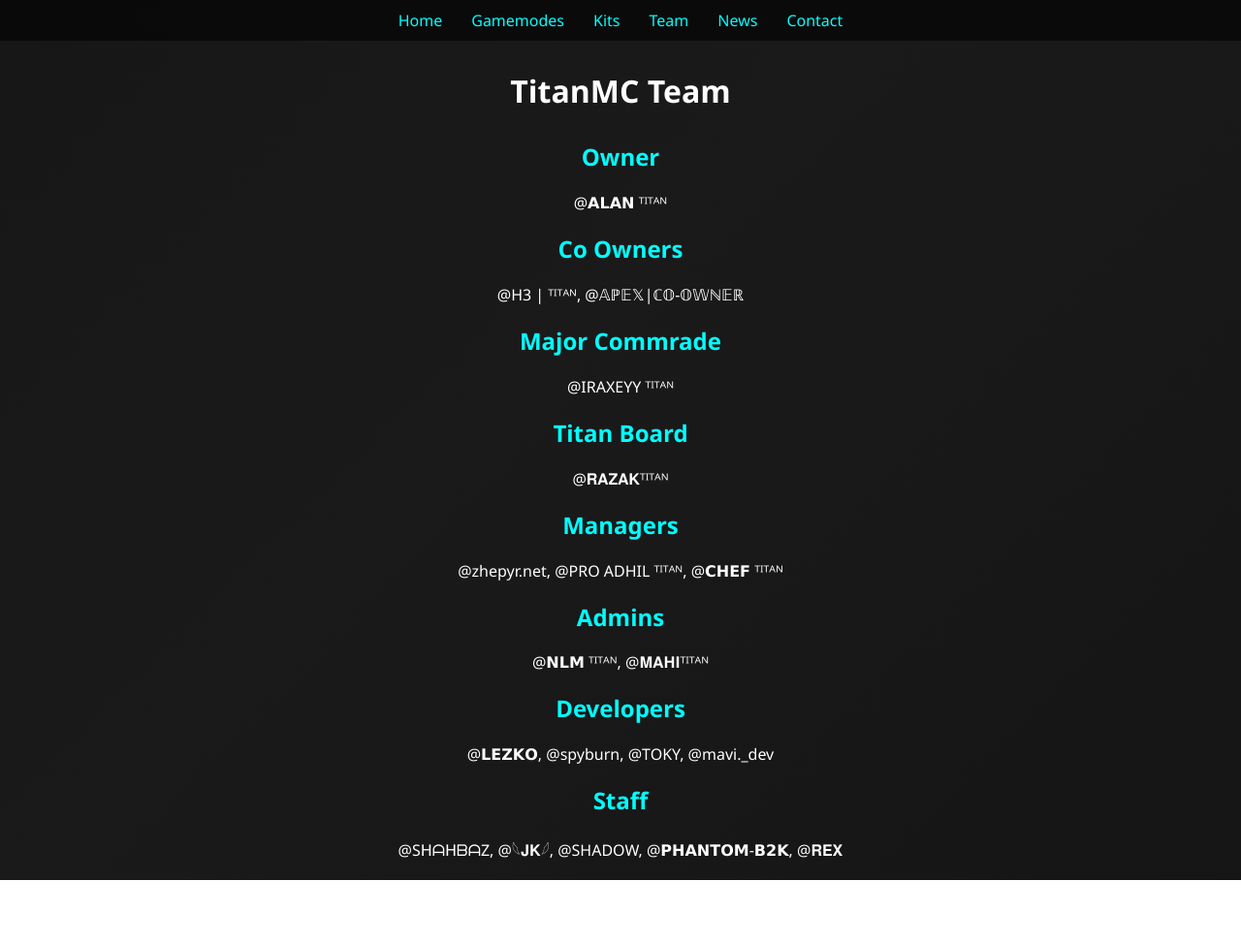
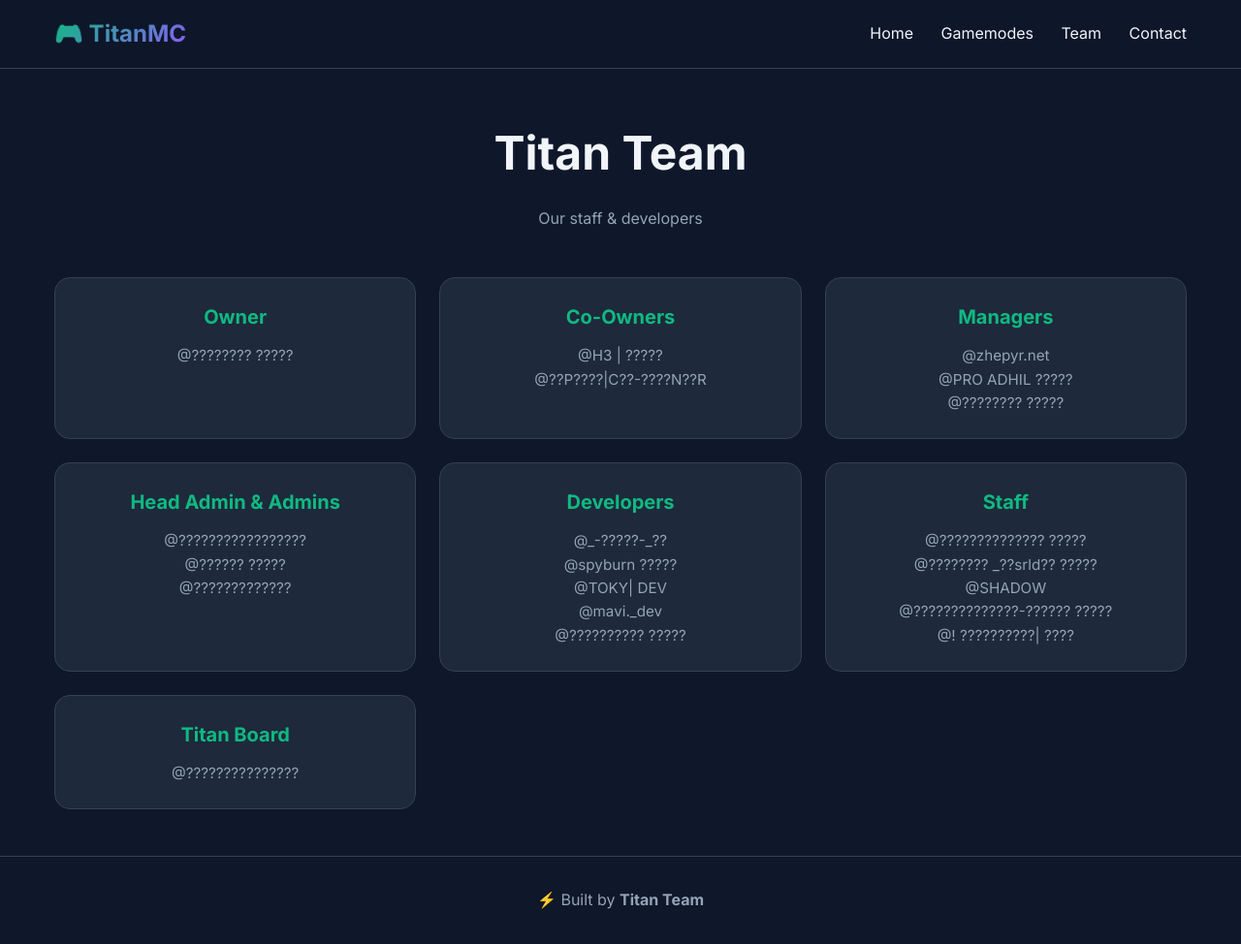
Before and after one commit to sahalshihabudheen-hash/Tittan_MC, a plain HTML site: page team.html in a window 1280 px wide. Shown: the whole page at 97% size. Before the commit the page ends 908 px from the top, so only its background shows below. Drawn offline with Linux system fonts and the light colour scheme.

Commit message:
Update team.html

```diff
--- a/team.html
+++ b/team.html
@@ -1,36 +1,111 @@
-
 <!DOCTYPE html>
-<html><head><meta charset="UTF-8"><meta name="viewport" content="width=device-width, initial-scale=1.0">
-<title>Team | TitanMC</title>
+<html lang="en">
+<head>
+  <meta charset="UTF-8">
+  <meta name="viewport" content="width=device-width, initial-scale=1.0">
+  <title>Titan Team | TitanMC</title>
+  <link href="https://fonts.googleapis.com/css2?family=Inter:wght@400;600;700&display=swap" rel="stylesheet">
   <style>
-body{margin:0;font-family:'Segoe UI';text-align:center;color:white;
-background:linear-gradient(-45deg,#0f0f0f,#1a1a1a,#0f0f0f,#1a1a1a);
-background-size:400% 400%;animation:gradientBG 15s ease infinite;}
-@keyframes gradientBG{0%{background-position:0% 50%;}50%{background-position:100% 50%;}100%{background-position:0% 50%;}}
-nav{display:flex;justify-content:center;background:rgba(0,0,0,0.6);padding:10px;}
-nav a{color:#00ffff;margin:0 15px;text-decoration:none;transition:0.3s;}
-nav a:hover{color:white;text-shadow:0 0 10px #00ffff;}
-h1{margin:30px 0;}
-.role{margin:20px 0;}
-.role h2{color:#00ffff;}
+    * {margin:0;padding:0;box-sizing:border-box;}
+    body {
+      font-family:'Inter',sans-serif;
+      background:#0f172a;
+      color:#f1f5f9;
+      line-height:1.6;
+    }
+    header {
+      position:fixed;top:0;left:0;right:0;z-index:1000;
+      background:rgba(15,23,42,0.9);backdrop-filter:blur(12px);
+      border-bottom:1px solid #334155;
+    }
+    nav {
+      display:flex;justify-content:space-between;align-items:center;
+      max-width:1200px;margin:0 auto;padding:1rem;
+    }
+    .logo {font-size:1.5rem;font-weight:700;
+      background:linear-gradient(135deg,#10b981,#8b5cf6);
+      -webkit-background-clip:text;-webkit-text-fill-color:transparent;
+    }
+    nav a {
+      color:#f1f5f9;text-decoration:none;margin-left:1.5rem;
+      font-weight:500;transition:color .3s;
+    }
+    nav a:hover {color:#10b981;}
+    main {padding-top:120px;max-width:1200px;margin:0 auto;padding-left:1rem;padding-right:1rem;}
+    h1 {text-align:center;font-size:3rem;font-weight:700;margin-bottom:1rem;}
+    .lead {text-align:center;color:#94a3b8;margin-bottom:3rem;}
+    .grid {
+      display:grid;grid-template-columns:repeat(auto-fit,minmax(280px,1fr));
+      gap:1.5rem;
+    }
+    .card {
+      background:#1e293b;border:1px solid #334155;border-radius:1rem;
+      padding:1.5rem;text-align:center;transition:all .3s;
+    }
+    .card:hover {transform:translateY(-5px);box-shadow:0 10px 30px rgba(0,0,0,.4);border-color:#10b981;}
+    .card h3 {margin-bottom:.75rem;font-size:1.25rem;color:#10b981;}
+    .names {color:#94a3b8;font-size:.95rem;white-space:pre-line;}
+    footer {
+      text-align:center;padding:2rem;margin-top:3rem;
+      border-top:1px solid #334155;color:#94a3b8;
+    }
   </style>
 </head>
 <body>
+  <header>
     <nav>
+      <div class="logo">🎮 TitanMC</div>
+      <div>
         <a href="index.html">Home</a>
         <a href="gamemodes.html">Gamemodes</a>
-<a href="kits.html">Kits</a>
         <a href="team.html">Team</a>
-<a href="news.html">News</a>
         <a href="contact.html">Contact</a>
+      </div>
     </nav>
-<h1>TitanMC Team</h1>
-<div class="role"><h2>Owner</h2><p>@𝗔𝗟𝗔𝗡 ᵀᴵᵀᴬᴺ</p></div>
-<div class="role"><h2>Co Owners</h2><p>@H3 | ᵀᴵᵀᴬᴺ, @𝔸ℙ𝔼𝕏|ℂ𝕆-𝕆𝕎ℕ𝔼ℝ</p></div>
-<div class="role"><h2>Major Commrade</h2><p>@IRAXEYY ᵀᴵᵀᴬᴺ</p></div>
-<div class="role"><h2>Titan Board</h2><p>@𝐑𝐀𝐙𝐀𝐊ᵀᴵᵀᴬᴺ</p></div>
-<div class="role"><h2>Managers</h2><p>@zhepyr.net, @PRO ADHIL ᵀᴵᵀᴬᴺ, @𝗖𝗛𝗘𝗙 ᵀᴵᵀᴬᴺ</p></div>
-<div class="role"><h2>Admins</h2><p>@𝗡𝗟𝗠 ᵀᴵᵀᴬᴺ, @𝐌𝐀𝐇𝐈ᵀᴵᵀᴬᴺ</p></div>
-<div class="role"><h2>Developers</h2><p>@𝗟𝗘𝗭𝗞𝗢, @spyburn, @TOKY, @mavi._dev</p></div>
-<div class="role"><h2>Staff</h2><p>@SᕼᗩᕼᗷᗩZ, @𓆩𝐉𝐊𓆪, @SHADOW, @𝗣𝗛𝗔𝗡𝗧𝗢𝗠-𝗕𝟮𝗞, @𝐑𝐄𝐗</p></div>
-</body></html>
+  </header>
+
+  <main>
+    <h1>Titan Team</h1>
+    <p class="lead">Our staff & developers</p>
+
+    <div class="grid">
+      <div class="card">
+        <h3>Owner</h3>
+        <p class="names">@???????? ?????</p>
+      </div>
+
+      <div class="card">
+        <h3>Co-Owners</h3>
+        <p class="names">@H3 | ?????<br>@??P????|C??-????N??R</p>
+      </div>
+
+      <div class="card">
+        <h3>Managers</h3>
+        <p class="names">@zhepyr.net<br>@PRO ADHIL ?????<br>@???????? ?????</p>
+      </div>
+
+      <div class="card">
+        <h3>Head Admin & Admins</h3>
+        <p class="names">@?????????????????<br>@?????? ?????<br>@?????????????</p>
+      </div>
+
+      <div class="card">
+        <h3>Developers</h3>
+        <p class="names">@_-?????-_??<br>@spyburn ?????<br>@TOKY| DEV<br>@mavi._dev<br>@?????????? ?????</p>
+      </div>
+
+      <div class="card">
+        <h3>Staff</h3>
+        <p class="names">@?????????????? ?????<br>@???????? _??srld?? ?????<br>@SHADOW<br>@??????????????-?????? ?????<br>@!   ??????????| ????</p>
+      </div>
+
+      <div class="card">
+        <h3>Titan Board</h3>
+        <p class="names">@???????????????</p>
+      </div>
+    </div>
+  </main>
+
+  <footer>⚡ Built by <strong>Titan Team</strong></footer>
+</body>
+</html>
```
Lines whose indentation alone changed are shown as unchanged.
